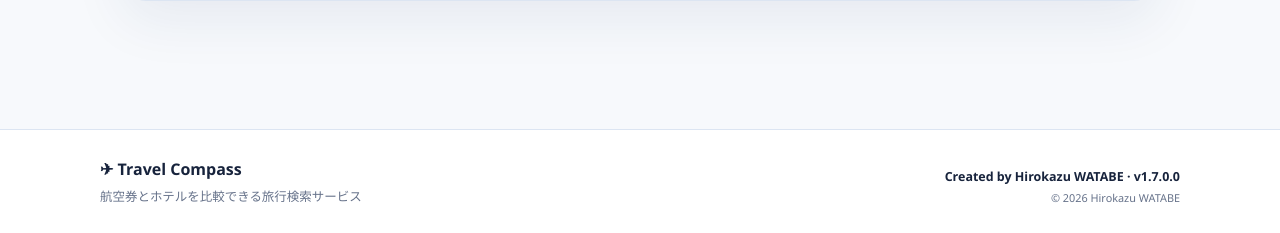
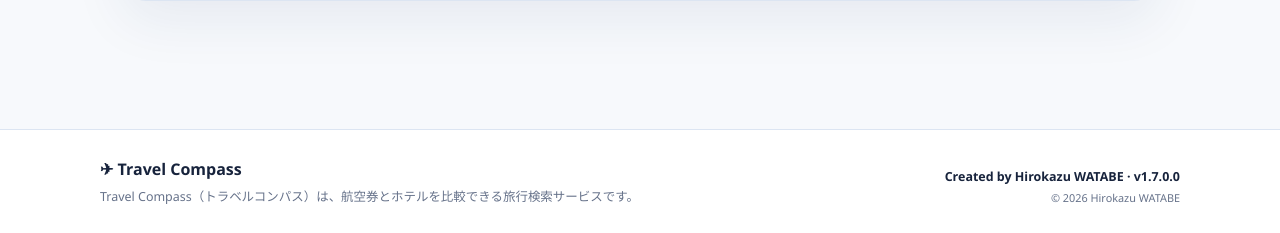
Before and after one commit to hirokazuw/travel-compass, a PHP site: page /index.php in a window 1280 px wide. Shown: the part 916-1149 px from the top of the page. Run offline with PHP 8.4, Linux system fonts and the light colour scheme; data that the repository does not hold is empty; some libraries are stand-ins or nearby versions.

Commit message:
Add Japanese site name SEO support

```diff
--- a/app/ViewModels/SeoViewData.php
+++ b/app/ViewModels/SeoViewData.php
@@ -24,6 +24,10 @@ final class SeoViewData
                     '@type' => 'WebSite',
                     '@id' => $url . '#website',
                     'name' => $name,
+                    'alternateName' => [
+                        'トラベルコンパス',
+                        'TravelCompass',
+                    ],
                     'url' => $url,
                     'inLanguage' => 'ja',
                 ],
--- a/app/Views/search/index.php
+++ b/app/Views/search/index.php
@@ -50,7 +50,7 @@ if ($_SERVER['REQUEST_METHOD'] === 'POST') {
 <?php require __DIR__ . '/partials/hotel-results.php'; ?>
 <?php require __DIR__ . '/partials/recent-searches.php'; ?>
 <?php require __DIR__ . '/partials/search-loading.php'; ?>
-</main><footer class="site-footer"><div class="site-footer-inner"><div><strong>✈ <?= $h($appName) ?></strong><p>航空券とホテルを比較できる旅行検索サービス</p></div><div class="site-footer-credit"><span>Created by Hirokazu WATABE · v<?= $h($appVersion) ?></span><small>© <?= date('Y') ?> Hirokazu WATABE</small></div></div></footer><script src="//statics.a8.net/a8link/a8linkmgr.js"></script><script>
+</main><footer class="site-footer"><div class="site-footer-inner"><div><strong>✈ <?= $h($appName) ?></strong><p>Travel Compass（トラベルコンパス）は、航空券とホテルを比較できる旅行検索サービスです。</p></div><div class="site-footer-credit"><span>Created by Hirokazu WATABE · v<?= $h($appVersion) ?></span><small>© <?= date('Y') ?> Hirokazu WATABE</small></div></div></footer><script src="//statics.a8.net/a8link/a8linkmgr.js"></script><script>
 a8linkmgr({
   "config_id": "mENmBoJBInmbobSt2c0A"
 });
--- a/config/config.example.php
+++ b/config/config.example.php
@@ -8,7 +8,7 @@ return [
     ],
 
     'seo' => [
-        'title' => 'Travel Compass｜航空券・ホテルをまとめて比較',
+        'title' => 'Travel Compass（トラベルコンパス）｜航空券・ホテル比較',
         'description' => 'Travel Compassは、航空券とホテルを一つの画面から検索し、複数の旅行予約サイトを比較できる旅行検索サービスです。',
         'canonical_url' => 'https://hirokazu-watabe.jp/travel-compass/',
         'og_image_url' => 'https://hirokazu-watabe.jp/travel-compass/public/assets/og-travel-compass.png',
--- a/config/config.php
+++ b/config/config.php
@@ -8,7 +8,7 @@ return [
     ],
 
     'seo' => [
-        'title' => 'Travel Compass｜航空券・ホテルをまとめて比較',
+        'title' => 'Travel Compass（トラベルコンパス）｜航空券・ホテル比較',
         'description' => 'Travel Compassは、航空券とホテルを一つの画面から検索し、複数の旅行予約サイトを比較できる旅行検索サービスです。',
         'canonical_url' => 'https://hirokazu-watabe.jp/travel-compass/',
         'og_image_url' => 'https://hirokazu-watabe.jp/travel-compass/public/assets/og-travel-compass.png',
```
